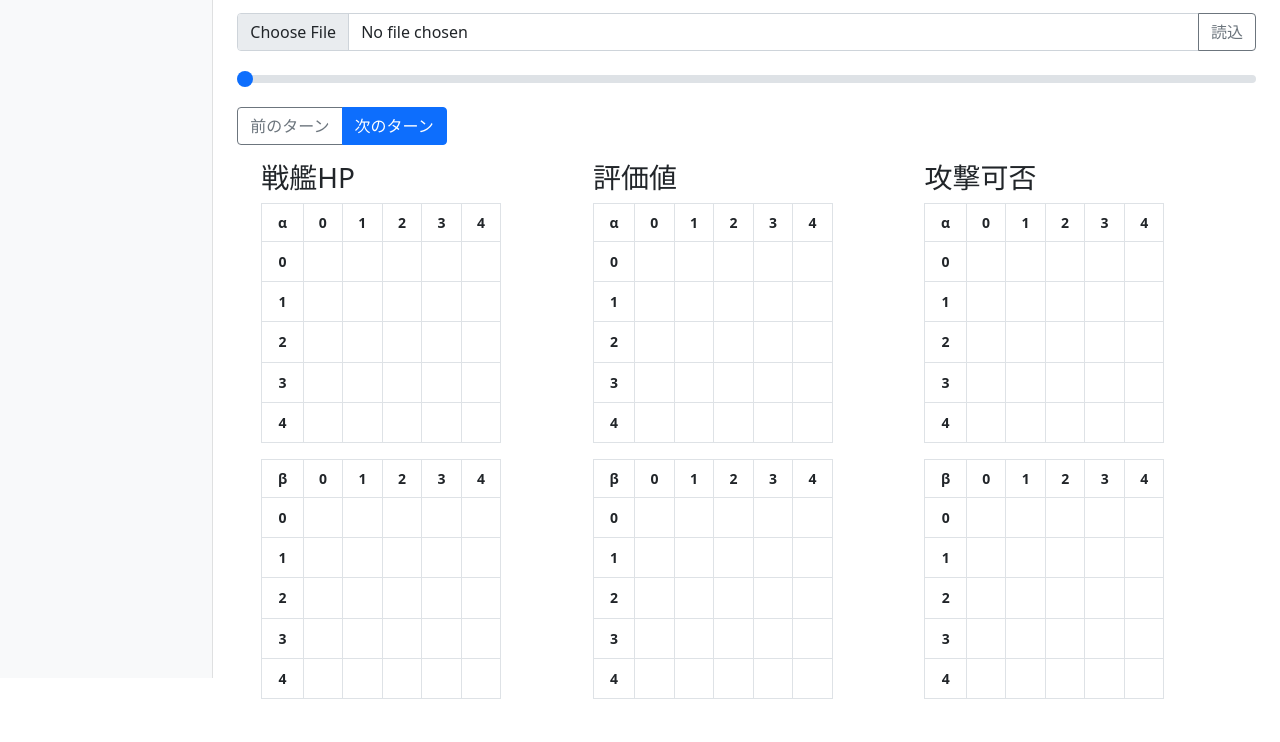
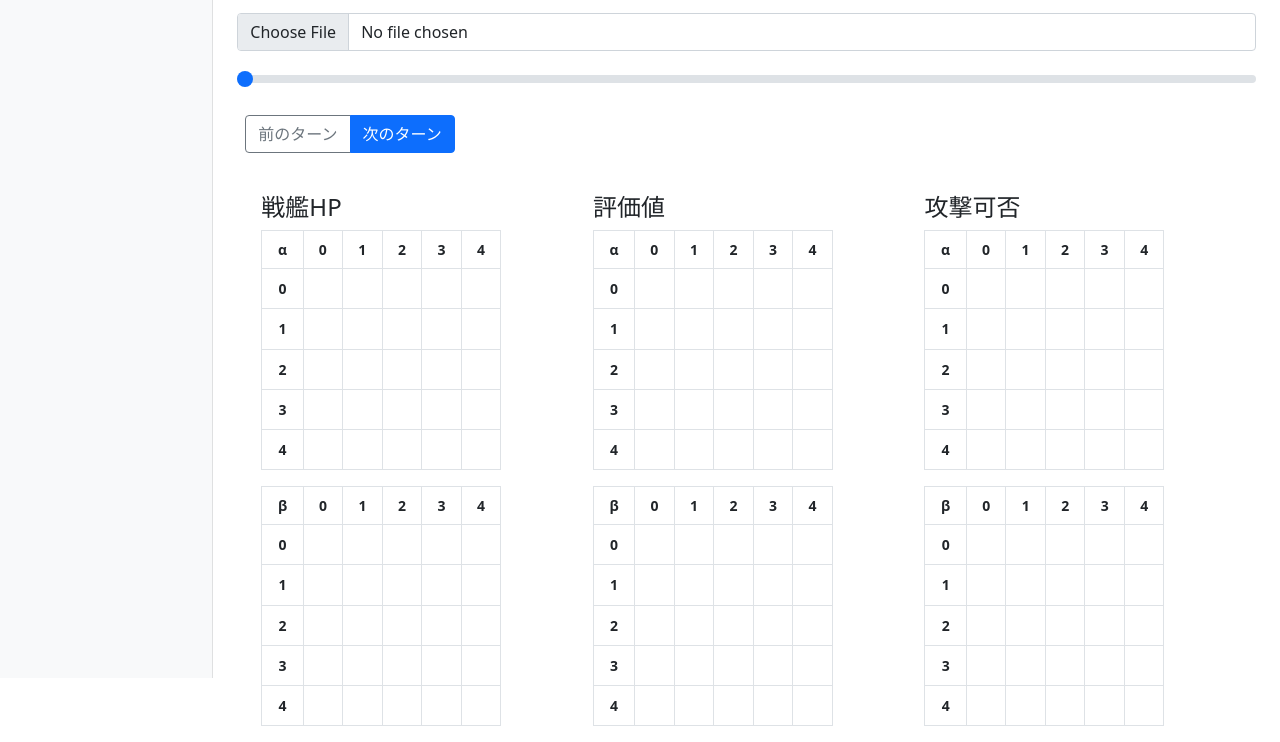
Before and after one commit to nharu-0630/BattleShip, a plain HTML site: page www/index.html in a window 1280 px wide. Shown: the part 122-864 px from the top of the page. Before the commit the page ends 837 px from the top, so only its background shows below. Drawn offline with nearby package versions, Linux system fonts and the light colour scheme.

Commit message:
Fix input

```diff
--- a/www/index.html
+++ b/www/index.html
@@ -55,25 +55,28 @@
                     class="d-flex justify-content-between flex-wrap flex-md-nowrap align-items-center pt-3 pb-2 mb-3 border-bottom">
                     <h1 class="h2">BattleShip</h1>
                 </div>
-                <div class="input-group mb-3">
+                <div class="mb-3">
                     <input type="file" class="form-control" id="fileInput">
-                    <button class="btn btn-outline-secondary" type="button" id="loadButton">読込</button>
                 </div>
                 <input type="range" class="form-range mb-3" min="1" max="1" id="progressRange">
-                <div class="btn-group mb-3" role="group">
-                    <button type="button" class="btn btn-outline-secondary" id="previousButton">前のターン</button>
-                    <button type="button" class="btn btn-primary" id="nextButton">次のターン</button>
+                <div class="d-flex flex-row bd-highlight mb-3">
+                    <div class="p-2 bd-highlight">
+                        <div class="btn-group mb-3" role="group">
+                            <button type="button" class="btn btn-outline-secondary" id="previousButton">前のターン</button>
+                            <button type="button" class="btn btn-primary" id="nextButton">次のターン</button>
+                        </div>
+                    </div>
                 </div>
                 <div class="container">
                     <div class="row">
                         <div class="col-sm">
-                            <h2 class="h3">戦艦HP</h2>
+                            <h2 class="h4">戦艦HP</h2>
                         </div>
                         <div class="col-sm">
-                            <h2 class="h3">評価値</h2>
+                            <h2 class="h4">評価値</h2>
                         </div>
                         <div class="col-sm">
-                            <h2 class="h3">攻撃可否</h2>
+                            <h2 class="h4">攻撃可否</h2>
                         </div>
                     </div>
                     <div class="row">
--- a/www/script.js
+++ b/www/script.js
@@ -84,7 +84,7 @@ document.getElementById("progressRange").addEventListener('input', function () {
     TableRefresh();
 });
 
-document.getElementById("loadButton").addEventListener('click', function () {
+document.getElementById("fileInput").addEventListener('change', function () {
     let fileReader = new FileReader();
     fileReader.readAsText(document.getElementById("fileInput").files[0]);
     fileReader.addEventListener("load", function () {
```
